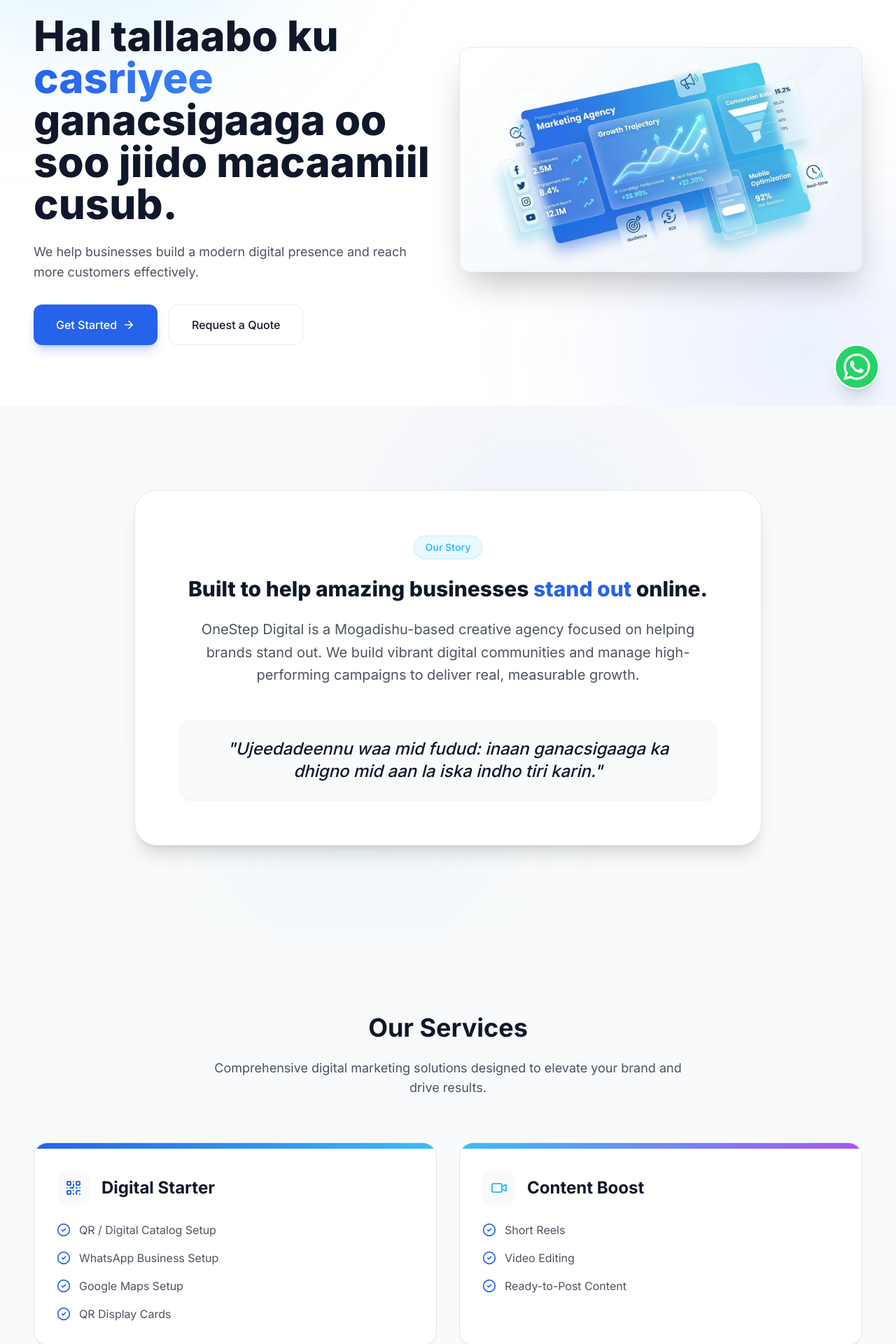
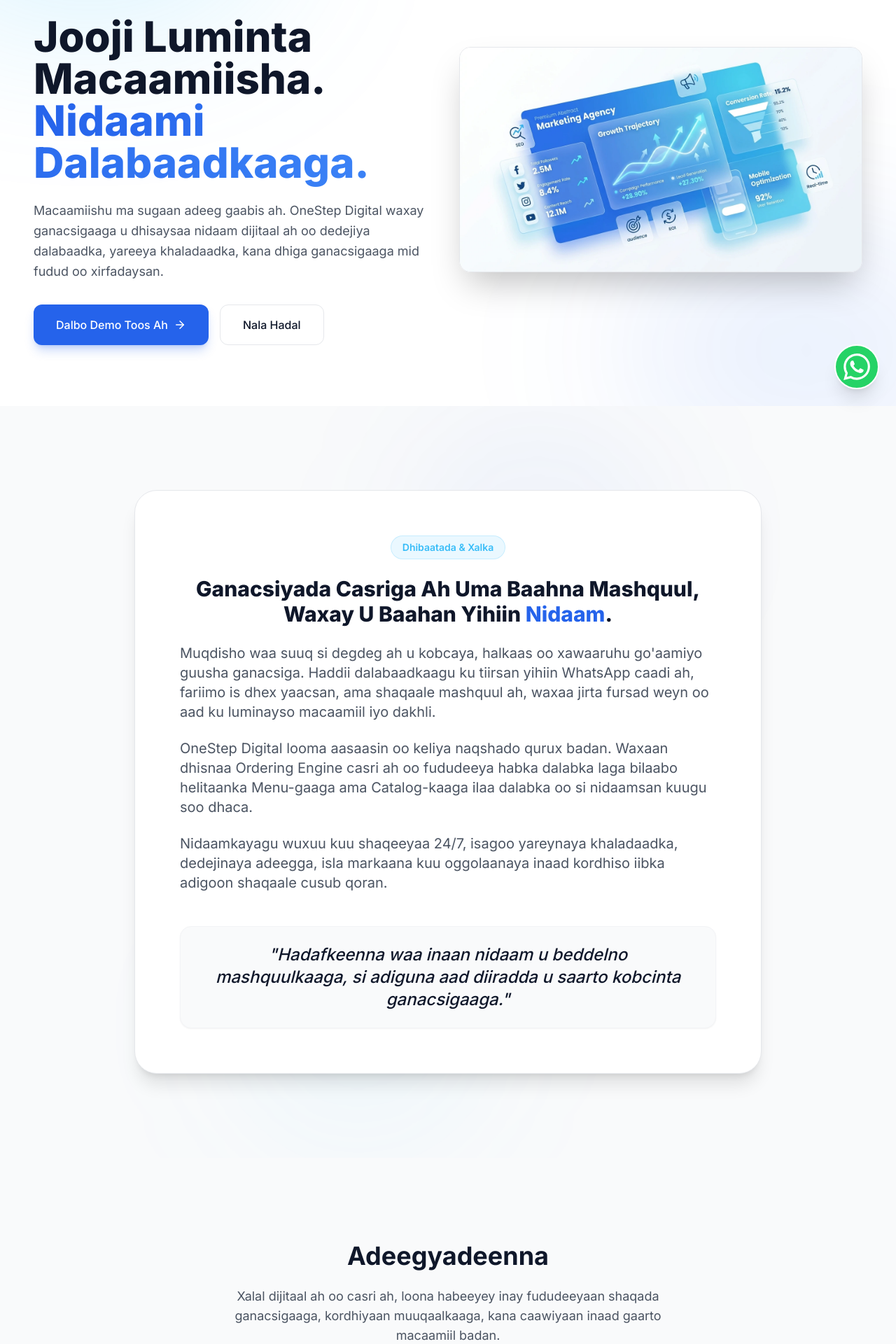
Before and after one commit to Zaydalli/oneStepDigital, a Next.js app: page / in a window 1280 px wide. Shown: the part 220-2140 px from the top of the page at 70% size. Built offline with nearby package versions, Linux system fonts and the light colour scheme.

Commit message:
feat: translate website content to Somali and update WhatsApp links

```diff
--- a/src/components/About.tsx
+++ b/src/components/About.tsx
@@ -21,20 +21,28 @@ export default function About() {
             className="bg-white dark:bg-slate-900 rounded-[32px] shadow-xl border border-gray-200 dark:border-slate-800 p-8 md:p-16 relative z-10"
           >
             <div className="inline-block px-4 py-1.5 rounded-full bg-accent/10 text-accent dark:bg-accent/20 dark:text-purple-300 font-semibold text-sm mb-6 border border-accent/20">
-              Our Story
+              Dhibaatada & Xalka
             </div>
 
             <h2 className="text-2xl md:text-3xl font-extrabold text-secondary dark:text-white mb-6 leading-tight">
-              Built to help amazing businesses <span className="text-primary">stand out</span> online.
+              Ganacsiyada Casriga Ah Uma Baahna Mashquul, Waxay U Baahan Yihiin <span className="text-primary">Nidaam</span>.
             </h2>
 
-            <p className="text-xl text-text/80 dark:text-gray-300 mb-12 leading-relaxed">
-              OneStep Digital is a Mogadishu-based creative agency focused on helping brands stand out. We build vibrant digital communities and manage high-performing campaigns to deliver real, measurable growth.
-            </p>
+            <div className="text-lg md:text-xl text-text/80 dark:text-gray-300 mb-12 leading-relaxed space-y-6 text-left">
+              <p>
+                Muqdisho waa suuq si degdeg ah u kobcaya, halkaas oo xawaaruhu go'aamiyo guusha ganacsiga. Haddii dalabaadkaagu ku tiirsan yihiin WhatsApp caadi ah, fariimo is dhex yaacsan, ama shaqaale mashquul ah, waxaa jirta fursad weyn oo aad ku luminayso macaamiil iyo dakhli.
+              </p>
+              <p>
+                OneStep Digital looma aasaasin oo keliya naqshado qurux badan. Waxaan dhisnaa Ordering Engine casri ah oo fududeeya habka dalabka laga bilaabo helitaanka Menu-gaaga ama Catalog-kaaga ilaa dalabka oo si nidaamsan kuugu soo dhaca.
+              </p>
+              <p>
+                Nidaamkayagu wuxuu kuu shaqeeyaa 24/7, isagoo yareynaya khaladaadka, dedejinaya adeegga, isla markaana kuu oggolaanaya inaad kordhiso iibka adigoon shaqaale cusub qoran.
+              </p>
+            </div>
 
-            <div className="inline-flex items-center justify-center px-8 py-6 bg-gray-50 dark:bg-slate-800 rounded-2xl border border-gray-100 dark:border-slate-700 shadow-sm">
+            <div className="inline-flex items-center justify-center px-8 py-6 bg-gray-50 dark:bg-slate-800 rounded-2xl border border-gray-100 dark:border-slate-700 shadow-sm w-full">
               <p className="text-xl md:text-2xl font-medium italic text-secondary dark:text-white">
-                "Ujeedadeennu waa mid fudud: inaan ganacsigaaga ka dhigno mid aan la iska indho tiri karin."
+                "Hadafkeenna waa inaan nidaam u beddelno mashquulkaaga, si adiguna aad diiradda u saarto kobcinta ganacsigaaga."
               </p>
             </div>
           </motion.div>
--- a/src/components/Contact.tsx
+++ b/src/components/Contact.tsx
@@ -5,25 +5,27 @@ import { motion, AnimatePresence } from "framer-motion";
 import { Mail, MessageCircle, MapPin, Send, CheckCircle2, AlertCircle } from "lucide-react";
 
 export default function Contact() {
-  const [formData, setFormData] = useState({ name: "", email: "", message: "", _honey: "" });
+  const [formData, setFormData] = useState({ name: "", businessName: "", whatsapp: "", message: "", _honey: "" });
   const [formStatus, setFormStatus] = useState<"idle" | "submitting" | "success" | "error">("idle");
 
-  const heading = "Aan wada shaqayno";
-  const description = "Diyaar ma u tahay inaad ganacsigaaga heer cusub gaarsiiso? Nala soo xiriir si aan u bilowno shaqo wacan.";
-  const emailLabel = "Email Us";
+  const heading = "Diyaar Ma U Tahay Inaad Nidaamiso Ganacsigaaga?";
+  const description = "Soo buuxi foomkan kooban, kooxdeena ayaa kula soo xiriiri doonta si aan kuugu samayno bandhig toos ah (Live Demo).";
+  const emailLabel = "Email";
   const whatsappLabel = "WhatsApp";
   const locationLabel = "Location";
-  const formHeading = "Send us a message";
-  const successMsg = "Message sent successfully!";
-  const errorMsg = "Failed to send message. Please try again.";
-  const fullNameLabel = "Full Name";
-  const fullNamePlaceholder = "Enter your full name";
-  const emailInputLabel = "Email Address";
-  const emailInputPlaceholder = "Enter your email address";
-  const messageLabel = "Message";
-  const messagePlaceholder = "Type your message here...";
-  const sending = "Sending...";
-  const send = "Send Message";
+  const formHeading = "Fariin Noo Soo Dir";
+  const successMsg = "Fariintaada waa la diray!";
+  const errorMsg = "Cilad ayaa dhacday. Fadlan mar kale isku day.";
+  const fullNameLabel = "Magacaaga (Full Name)";
+  const fullNamePlaceholder = "Gali magacaaga oo buuxa";
+  const businessNameLabel = "Magaca Ganacsiga (Business Name)";
+  const businessNamePlaceholder = "Gali magaca ganacsigaaga";
+  const whatsappNumberLabel = "Lambarka WhatsApp-ka (WhatsApp Number)";
+  const whatsappNumberPlaceholder = "Gali lambarkaaga WhatsApp-ka";
+  const messageLabel = "Fariintaada (Message)";
+  const messagePlaceholder = "Halkan ku qor fariintaada...";
+  const sending = "Waa la dirayaa...";
+  const send = "Dir Fariinta";
 
   const handleSubmit = async (e: React.FormEvent) => {
     e.preventDefault();
@@ -37,7 +39,8 @@ export default function Contact() {
         },
         body: JSON.stringify({
             name: formData.name,
-            email: formData.email,
+            businessName: formData.businessName,
+            whatsapp: formData.whatsapp,
             message: formData.message,
             _honey: formData._honey,
             _subject: `New Contact Form Submission from ${formData.name}`
@@ -49,7 +52,7 @@ export default function Contact() {
       }
 
       setFormStatus("success");
-      setFormData({ name: "", email: "", message: "", _honey: "" });
+      setFormData({ name: "", businessName: "", whatsapp: "", message: "", _honey: "" });
       setTimeout(() => setFormStatus("idle"), 5000);
     } catch (error) {
       console.error(error);
@@ -178,12 +181,24 @@ export default function Contact() {
               </div>
 
               <div>
-                <label className="block text-sm font-medium text-secondary dark:text-gray-200 mb-2">{emailInputLabel}</label>
+                <label className="block text-sm font-medium text-secondary dark:text-gray-200 mb-2">{businessNameLabel}</label>
                 <input
-                  type="email"
-                  placeholder={emailInputPlaceholder}
-                  value={formData.email}
-                  onChange={(e) => setFormData({ ...formData, email: e.target.value })}
+                  type="text"
+                  placeholder={businessNamePlaceholder}
+                  value={formData.businessName}
+                  onChange={(e) => setFormData({ ...formData, businessName: e.target.value })}
+                  required
+                  className="w-full px-5 py-4 rounded-xl bg-gray-50 dark:bg-slate-800 dark:bg-background border border-gray-200 dark:border-slate-800 focus:border-primary focus:ring-2 focus:ring-primary/20 outline-none transition-all dark:text-white"
+                />
+              </div>
+
+              <div>
+                <label className="block text-sm font-medium text-secondary dark:text-gray-200 mb-2">{whatsappNumberLabel}</label>
+                <input
+                  type="tel"
+                  placeholder={whatsappNumberPlaceholder}
+                  value={formData.whatsapp}
+                  onChange={(e) => setFormData({ ...formData, whatsapp: e.target.value })}
                   required
                   className="w-full px-5 py-4 rounded-xl bg-gray-50 dark:bg-slate-800 dark:bg-background border border-gray-200 dark:border-slate-800 focus:border-primary focus:ring-2 focus:ring-primary/20 outline-none transition-all dark:text-white"
                 />
--- a/src/components/Hero.tsx
+++ b/src/components/Hero.tsx
@@ -25,20 +25,20 @@ export default function Hero() {
           </div>
 
           <h1 className="text-4xl sm:text-5xl lg:text-6xl font-extrabold text-secondary dark:text-white leading-[1.1] mb-6">
-            Hal tallaabo ku <span className="text-transparent bg-clip-text bg-gradient-to-r from-primary to-blue-500 dark:from-blue-400 dark:to-cyan-300">casriyee</span> ganacsigaaga oo soo jiido macaamiil cusub.
+            Jooji Luminta Macaamiisha. <span className="text-transparent bg-clip-text bg-gradient-to-r from-primary to-blue-500 dark:from-blue-400 dark:to-cyan-300">Nidaami Dalabaadkaaga.</span>
           </h1>
 
           <p className="text-lg text-text/80 dark:text-gray-300 mb-8 leading-relaxed">
-            We help businesses build a modern digital presence and reach more customers effectively.
+            Macaamiishu ma sugaan adeeg gaabis ah. OneStep Digital waxay ganacsigaaga u dhisaysaa nidaam dijitaal ah oo dedejiya dalabaadka, yareeya khaladaadka, kana dhiga ganacsigaaga mid fudud oo xirfadaysan.
           </p>
 
           <div className="flex flex-col sm:flex-row gap-4">
-            <a href="#contact" className="flex items-center justify-center gap-2 bg-primary text-white px-8 py-4 rounded-xl font-medium hover:bg-primary/90 hover:scale-105 transition-all shadow-lg shadow-primary/25">
-              Get Started
+            <a href="https://wa.me/252615894875" target="_blank" rel="noopener noreferrer" className="flex items-center justify-center gap-2 bg-primary text-white px-8 py-4 rounded-xl font-medium hover:bg-primary/90 hover:scale-105 transition-all shadow-lg shadow-primary/25">
+              Dalbo Demo Toos Ah
               <ArrowRight size={18} />
             </a>
             <a href="#contact" className="flex items-center justify-center bg-white dark:bg-slate-900 text-secondary dark:text-white px-8 py-4 rounded-xl font-medium hover:bg-gray-50 dark:bg-slate-800 border border-gray-200 dark:border-slate-800 transition-all">
-              Request a Quote
+              Nala Hadal
             </a>
           </div>
         </motion.div>
--- a/src/components/Pricing.tsx
+++ b/src/components/Pricing.tsx
@@ -15,12 +15,12 @@ interface Plan {
 }
 
 export default function Pricing() {
-  const heading = "Simple, Transparent Pricing";
+  const heading = "Qiimo Fudud oo Cad";
   const description = "Dooro xirmada kugu habboon si aad u dardar geliso kobocaaga dijitaalka ah. Ma jiraan lacago qarsoon.";
-  const button = "Order This Plan";
-  const customHeading = "Looking for Custom Services?";
-  const customDescription = "Website Development, Logo Design, Meta Ads Management, and more. Let's build a package that fits your exact needs.";
-  const customButton = "Contact for Custom Quote";
+  const button = "Dalbo Xirmadan";
+  const customHeading = "Ma U Baahan Tahay Adeegyo Gaar Ah?";
+  const customDescription = "Dhisidda Website-yada, Naqshadaynta Logo-da, Maareynta Meta Ads, Muuqaallada Xayeysiiska AI iyo in ka badan. Aan kuu samayno xirmo si buuxda ugu habboon baahidaada gaarka ah.";
+  const customButton = "Dalbo Qiimeyn Gaar ah";
 
   const plansData = [
     {
--- a/src/components/Process.tsx
+++ b/src/components/Process.tsx
@@ -45,7 +45,7 @@ export default function Process() {
               Sida Aan U Shaqayno
             </div>
             <h2 className="text-3xl md:text-5xl font-bold text-secondary dark:text-white mb-6">
-              Three Simple Steps
+              Saddex Tallaabo Oo Fudud
             </h2>
             <p className="text-lg text-text/80 dark:text-gray-300">
               Kaliya waqti yar na sii, annaguna waxaan diyaarinaynaa waddo kasta oo uu ganacsigaagu ku koro.
--- a/src/components/Services.tsx
+++ b/src/components/Services.tsx
@@ -53,9 +53,9 @@ export default function Services() {
     <section id="services" className="py-[120px] bg-gray-50 dark:bg-slate-800">
       <div className="max-w-[1280px] mx-auto px-6 lg:px-12">
         <div className="text-center max-w-2xl mx-auto mb-16">
-          <h2 className="text-3xl md:text-4xl font-bold text-secondary dark:text-white mb-6">Our Services</h2>
+          <h2 className="text-3xl md:text-4xl font-bold text-secondary dark:text-white mb-6">Adeegyadeenna</h2>
           <p className="text-lg text-text/80 dark:text-gray-300">
-            Comprehensive digital marketing solutions designed to elevate your brand and drive results.
+            Xalal dijitaal ah oo casri ah, loona habeeyey inay fududeeyaan shaqada ganacsigaaga, kordhiyaan muuqaalkaaga, kana caawiyaan inaad gaarto macaamiil badan.
           </p>
         </div>
 
@@ -68,10 +68,10 @@ export default function Services() {
               viewport={{ once: true }}
               transition={{ duration: 0.5, delay: index * 0.1 }}
               whileHover={{ y: -5 }}
-              className="bg-white dark:bg-slate-900 rounded-[20px] shadow-sm hover:shadow-xl transition-all duration-300 overflow-hidden border border-gray-200 dark:border-slate-800/50 relative"
+              className="bg-white dark:bg-slate-900 rounded-[20px] shadow-sm hover:shadow-xl transition-all duration-300 overflow-hidden border border-gray-200 dark:border-slate-800/50 relative flex flex-col"
             >
               <div className={`h-2 w-full bg-gradient-to-r ${service.gradient}`} />
-              <div className="p-8">
+              <div className="p-8 flex flex-col flex-grow">
                 <div className="flex items-center gap-4 mb-6">
                   <div className="w-12 h-12 rounded-xl bg-gray-50 dark:bg-slate-800 flex items-center justify-center">
                     {service.icon}
@@ -79,7 +79,7 @@ export default function Services() {
                   <h3 className="text-2xl font-bold text-secondary dark:text-white">{service.title}</h3>
                 </div>
 
-                <ul className="space-y-4">
+                <ul className="space-y-4 mb-8 flex-grow">
                   {service.features.map((feature, idx) => (
                     <li key={idx} className="flex items-start gap-3">
                       <CheckCircle2 className="w-5 h-5 text-primary shrink-0 mt-0.5" />
@@ -87,6 +87,15 @@ export default function Services() {
                     </li>
                   ))}
                 </ul>
+
+                <a
+                  href="https://wa.me/252615894875"
+                  target="_blank"
+                  rel="noopener noreferrer"
+                  className="mt-auto w-full py-3.5 flex items-center justify-center gap-2 bg-primary/10 dark:bg-primary/20 text-primary dark:text-blue-400 hover:bg-primary hover:text-white dark:hover:bg-primary dark:hover:text-white font-medium rounded-xl transition-all"
+                >
+                  Dalbo Adeeggan
+                </a>
               </div>
             </motion.div>
           ))}
```
